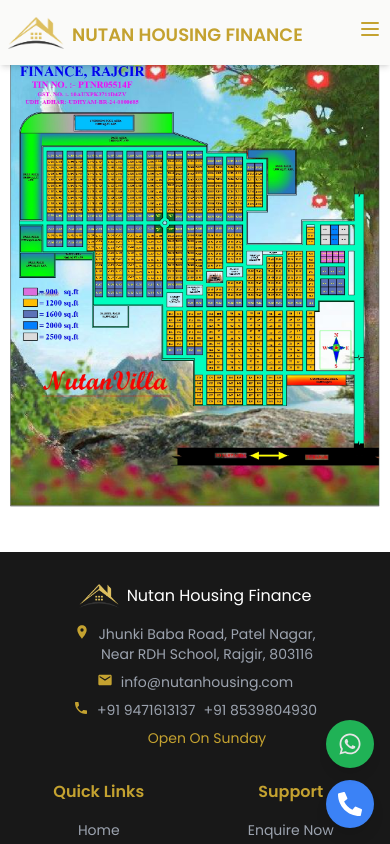
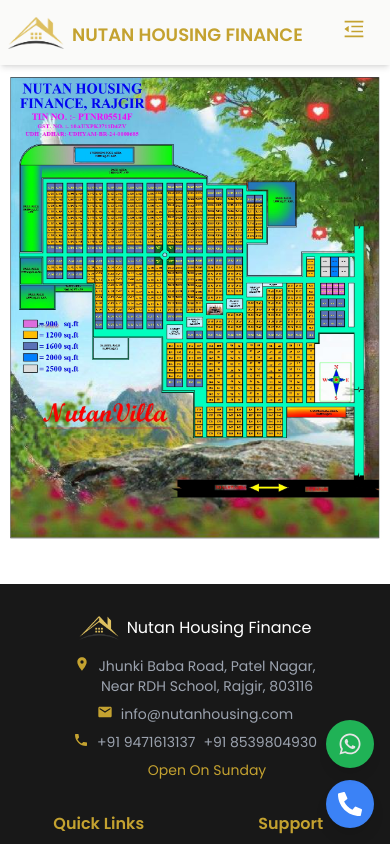
Before and after one commit to meaviishek/Nutan-Housing, a React (Vite) app in the folder Frontend/: page /plot in a window 390 px wide. Shown: the top 844 px of the page. Built offline with nearby package versions, Linux system fonts and the light colour scheme.

Commit message:
First commit

```diff
--- a/Frontend/package.json
+++ b/Frontend/package.json
@@ -10,15 +10,13 @@
     "preview": "vite preview"
   },
   "dependencies": {
-    "@react-pdf-viewer/core": "^3.12.0",
-    "@react-pdf-viewer/default-layout": "^3.12.0",
-    "@react-pdf-viewer/toolbar": "^3.12.0",
+
     "cadviewer": "^10.14.12",
     "pdfjs-dist": "^3.11.174",
     "react": "^18.3.1",
     "react-dom": "^18.3.1",
     "react-icons": "^5.3.0",
-    "react-pdf": "^9.1.1",
+
     "react-router-dom": "^6.26.2"
   },
   "devDependencies": {
--- a/Frontend/src/components/Footer.jsx
+++ b/Frontend/src/components/Footer.jsx
@@ -50,7 +50,7 @@
               <h3 className="text-base font-semibold text-primary">Support</h3>
               <ul className="space-y-2 mt-4 text-sm text-gray-400">
                 <li><Link onClick={openEnq} className="hover:text-primary">Enquire Now</Link></li>
-                <li><Link to="/support" className="hover:text-primary">Customer Support</Link></li>
+                <li><a  href="tel:+919471613137" className="hover:text-primary">Customer Support</a></li>
                 <li><Link to="/privacy-policy" className="hover:text-primary">Privacy & Policy</Link></li>
                 <li><Link to="/terms-conditions" className="hover:text-primary">Terms & Conditions</Link></li>
               </ul>
--- a/Frontend/src/components/Header.jsx
+++ b/Frontend/src/components/Header.jsx
@@ -1,6 +1,7 @@
 import React, { useState } from 'react';
 import { Link, NavLink } from 'react-router-dom';
 import { Logo } from '.'; // Replace with your logo import
+import { AiOutlineMenuFold } from "react-icons/ai";
 
 const Header = ({openLogin,openEnq}) => {
   const [isMenuOpen, setIsMenuOpen] = useState(false);
@@ -46,10 +47,8 @@
 
         {/* Mobile Menu Button */}
         <div className="md:hidden">
-          <button onClick={toggleMenu} className="text-primary focus:outline-none">
-            <svg className="w-6 h-6" fill="none" stroke="currentColor" viewBox="0 0 24 24" xmlns="http://www.w3.org/2000/svg">
-              <path strokeLinecap="round" strokeLinejoin="round" strokeWidth="2" d="M4 6h16M4 12h16M4 18h16" />
-            </svg>
+          <button onClick={toggleMenu} className="text-primary focus:outline-none mr-4">
+            <AiOutlineMenuFold size={24}/>
           </button>
         </div>
       </div>
--- a/Frontend/src/components/index.js
+++ b/Frontend/src/components/index.js
@@ -28,7 +28,6 @@
 import Project from "../assets/project.jpg";
 import ProjectDetails from "./pages/ProjectDetails";
 import Plot from "./pages/Plot";
-import Pdfviewer from "./pages/Pdfviewer";
 import Emi from './pages/Emi_calc';
 import Scrolltop from './model/Scrolltop.jsx'
 
@@ -63,7 +62,6 @@
   Project,
   ProjectDetails,
   Plot,
-  Pdfviewer,
   Emi,
   Scrolltop
 }
--- a/Frontend/src/components/pages/Plot.jsx
+++ b/Frontend/src/components/pages/Plot.jsx
@@ -3,7 +3,7 @@
 
 const Plot = () => {
   return (
-   <div className="container mx-auto max-w-6xl">
+   <div className="container mx-auto max-w-6xl mt-8">
      <div className="h-auto w-auto">
       <img
         src={Lodhipur}
--- a/Frontend/src/components/pages/Projects.jsx
+++ b/Frontend/src/components/pages/Projects.jsx
@@ -3,7 +3,7 @@
 import { Pro1,Pro2 } from '../indeximages';
 import img1 from "../../assets/plot11.jpg"
 import { Link } from 'react-router-dom';
-import { MdLocationCity, MdLocationPin, MdMyLocation } from 'react-icons/md';
+import { MdLocationPin } from 'react-icons/md';
 
 const projectsData = [
   {
@@ -42,13 +42,18 @@
                 />
 
             </div>
+            <h2 className="text-2xl lg:text-3xl font-semibold mb-6 text-center mt-6 text-primary">Ongoing Projects</h2>
+            <div className='bg-yellow-100'>
+            <div className="max-w-7xl  mx-auto py-6 md:py-12    ">
 
+                <p className='text-md text-gray-900 leading-7 mb-6 mx-4 text-justify font-poppins'>At Nutan Housing Finance, we take pride in redefining modern living through our innovative Housing projects that prioritize both quality and sustainability. Each of our Projects is meticulously designed to harmonize with the surrounding environment while providing residents with the ultimate in comfort and functionality. We understand that a home is more than just a place to live; it’s a sanctuary where life unfolds. That’s why our projects incorporate spacious layouts, modern amenities, and thoughtful details that cater to the diverse needs of families and individuals alike.
+<br/>
+Our commitment to sustainability is evident in our choice of eco-friendly materials and energy-efficient technologies, ensuring that our homes not only meet today’s standards but also contribute to a healthier planet for future generations. From urban apartments to serene suburban residences, each project reflects our dedication to creating vibrant communities where residents can thrive. We also emphasize accessibility and connectivity, strategically selecting locations that offer easy access to essential services - Parks, and Recreational facilities. Explore our portfolio to see how Nutan Housing is shaping the future of living—where innovation meets community, and every project is a step towards a more sustainable tomorrow...</p>
+</div>
+</div>
             {/* Ongoing Projects Section */}
             <div className="max-w-7xl mx-auto py-6 px-6">
-                <h2 className="text-2xl lg:text-3xl font-semibold text-center text-primary mb-8">Ongoing Projects</h2>
-                <p className='text-sm text-gray-900'>At Nutan Housing Finance, we take pride in redefining modern living through our innovative Housing projects that prioritize both quality and sustainability. Each of our Projects is meticulously designed to harmonize with the surrounding environment while providing residents with the ultimate in comfort and functionality. We understand that a home is more than just a place to live; it’s a sanctuary where life unfolds. That’s why our projects incorporate spacious layouts, modern amenities, and thoughtful details that cater to the diverse needs of families and individuals alike.
-<br/><br/>
-Our commitment to sustainability is evident in our choice of eco-friendly materials and energy-efficient technologies, ensuring that our homes not only meet today’s standards but also contribute to a healthier planet for future generations. From urban apartments to serene suburban residences, each project reflects our dedication to creating vibrant communities where residents can thrive. We also emphasize accessibility and connectivity, strategically selecting locations that offer easy access to essential services - Parks, and Recreational facilities. Explore our portfolio to see how Nutan Housing is shaping the future of living—where innovation meets community, and every project is a step towards a more sustainable tomorrow...</p>
+
                 <div className="grid grid-cols-1 mt-8 md:mt-12 md:grid-cols-2 lg:grid-cols-3 gap-4">
                     {projectsData.map((project) => (
 
```
